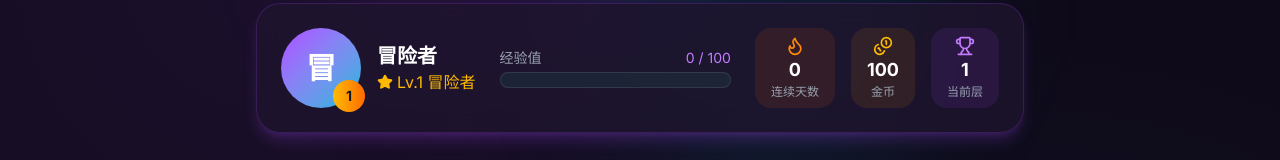
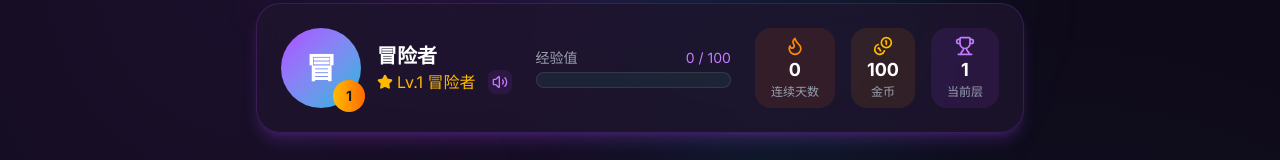
Before and after one commit to icefree/WordQuest, a Next.js app in the folder wordquest-app/: page /WordQuest/ in a window 1280 px wide. Shown: the part 289-449 px from the top of the page. Built offline with nearby package versions, Linux system fonts and the light colour scheme.

Commit message:
feat: unlock browser audio policy on home page for auto-pronunciation

```diff
--- a/wordquest-app/src/app/page.tsx
+++ b/wordquest-app/src/app/page.tsx
@@ -16,6 +16,7 @@ import {
   TrendingUp,
   Clock,
   Trash2,
+  Volume2,
 } from 'lucide-react';
 import { useUserStore } from '@/lib/stores/userStore';
 import { Button } from '@/components/ui/Button';
@@ -159,9 +160,22 @@ export default function HomePage() {
                   </motion.div>
                   <div>
                     <h2 className="text-xl font-bold text-white">{user.username}</h2>
-                    <div className="flex items-center gap-1 text-amber-400">
-                      <Star className="w-4 h-4 fill-amber-400" />
-                      <span>Lv.{user.level} 冒险者</span>
+                    <div className="flex items-center gap-3">
+                      <div className="flex items-center gap-1 text-amber-400">
+                        <Star className="w-4 h-4 fill-amber-400" />
+                        <span>Lv.{user.level} 冒险者</span>
+                      </div>
+                      <button
+                        onClick={() => {
+                          const utterance = new SpeechSynthesisUtterance('Welcome back, adventurer');
+                          utterance.lang = 'en-US';
+                          speechSynthesis.speak(utterance);
+                        }}
+                        className="p-1 rounded-md bg-purple-500/10 hover:bg-purple-500/20 text-purple-400 transition-colors"
+                        title="测试发音"
+                      >
+                        <Volume2 className="w-4 h-4" />
+                      </button>
                     </div>
                   </div>
                 </div>
```
